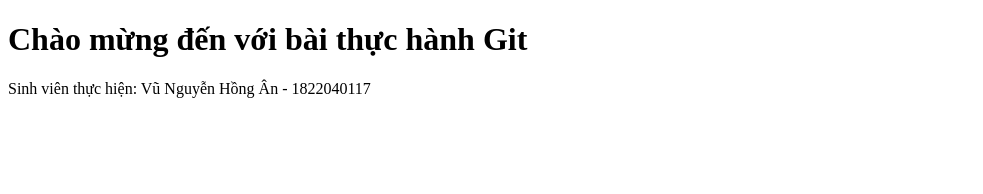
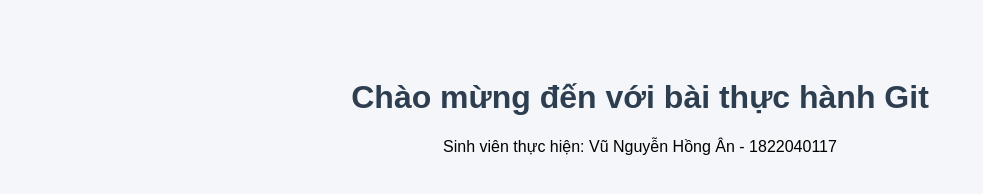
Before and after one commit to Hong-An123/ThucHanhGit_1822040117, a plain HTML site: page index.html in a window 1280 px wide. Shown: the whole page, without its empty margins (0-983 px from the left). Drawn offline with Linux system fonts and the light colour scheme.

Commit message:
feat: Thêm file style.css và liên kết giao diện vào index.html

```diff
--- a/index.html
+++ b/index.html
@@ -4,6 +4,7 @@
     <meta charset="UTF-8">
     <meta name="viewport" content="width=device-width, initial-scale=1.0">
     <title>Thực Hành Git & GitHub</title>
+    <link rel="stylesheet" href="style.css">
 </head>
 <body>
     <h1>Chào mừng đến với bài thực hành Git</h1>
--- /dev/null
+++ b/style.css
@@ -0,0 +1,9 @@
+body {
+    font-family: Arial, sans-serif;
+    background-color: #f4f6f9;
+    text-align: center;
+    padding-top: 50px;
+}
+h1 {
+    color: #2c3e50;
+}
```
